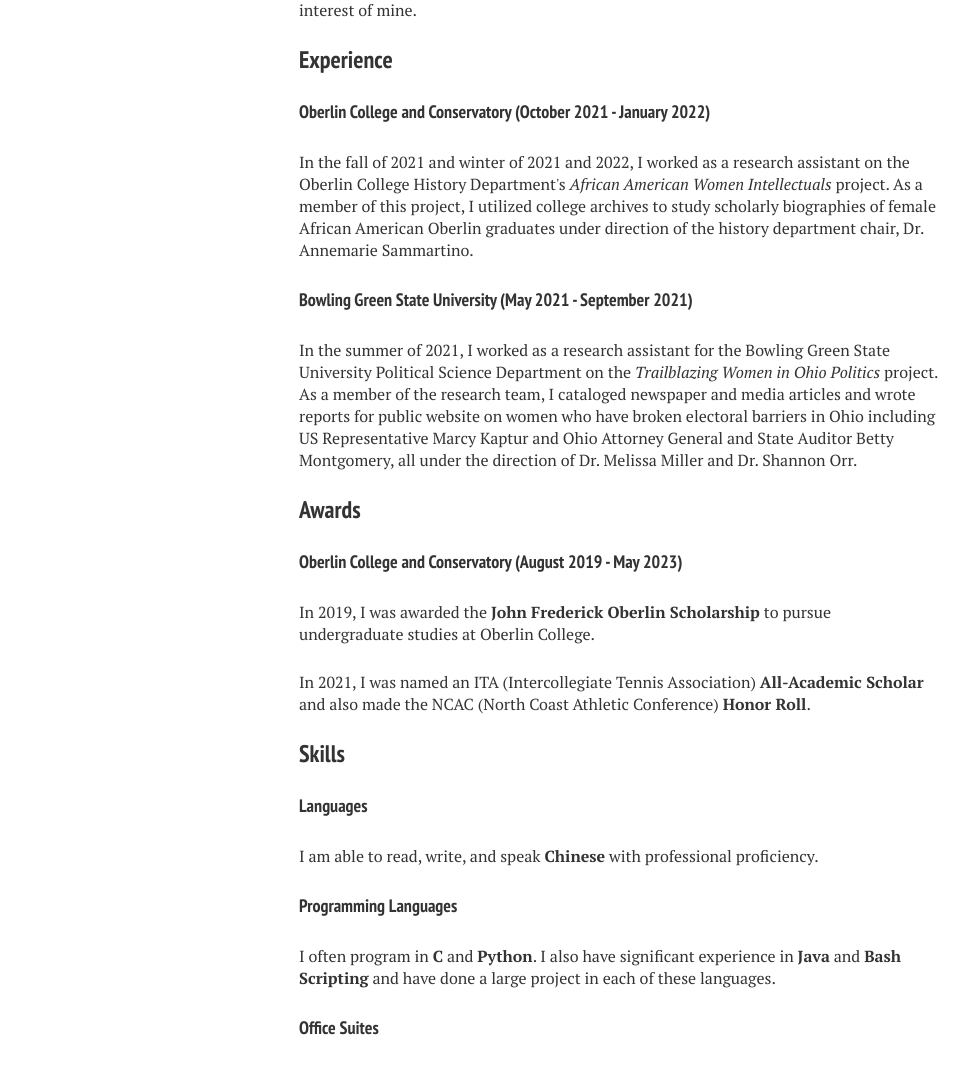
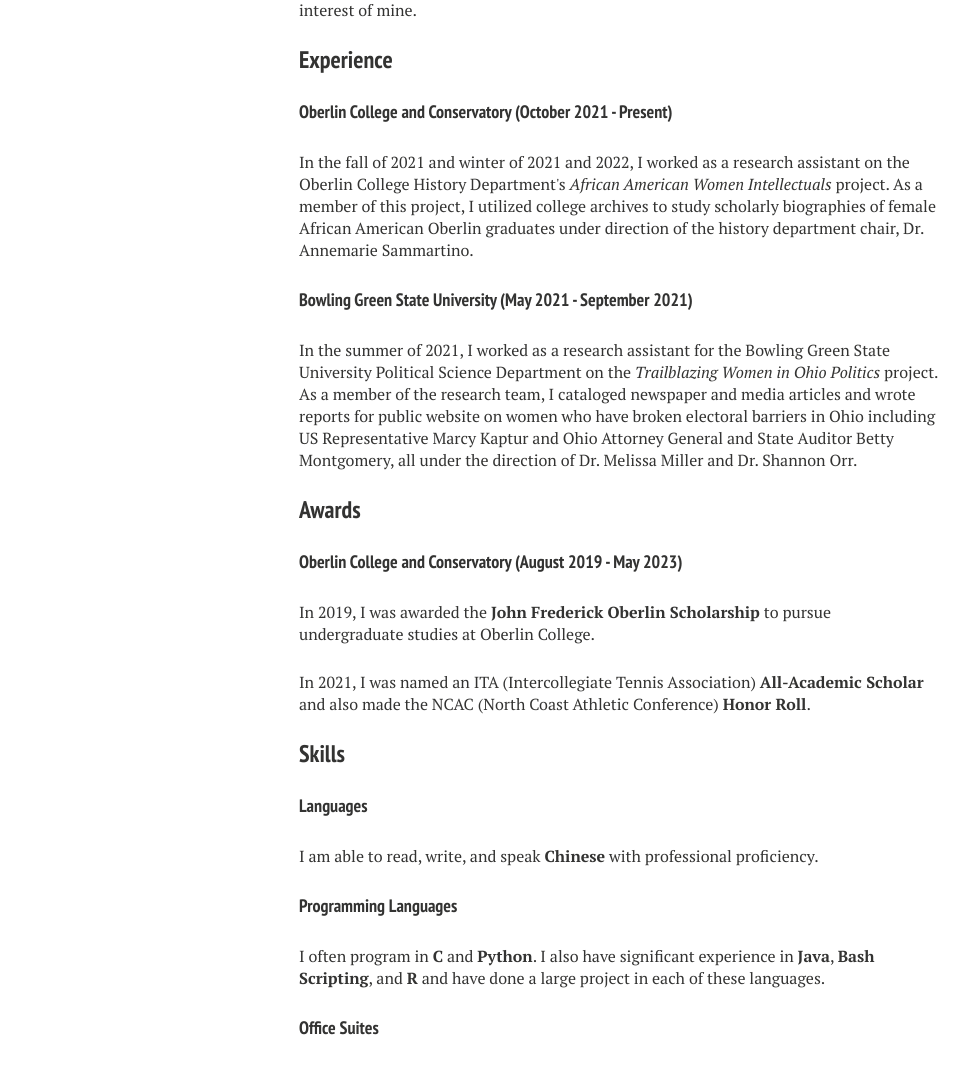
Before and after one commit to nathanenglehart/nathanenglehart.github.io, a Jekyll site: the page built from cv.md, in a window 1280 px wide. Shown: the part 643-1713 px from the top of the page, without its empty margins (21-990 px from the left). Built offline with Jekyll 4.4.1, drawn with Linux system fonts in a browser that asks for light colours; nearby versions of some CDN libraries.

Commit message:
Update cv.html

```diff
--- a/_layouts/cv.html
+++ b/_layouts/cv.html
@@ -61,7 +61,13 @@
 
       <h3>Experience</h3>
 
-      <h4>Oberlin College and Conservatory (October 2021 - January 2022)</h4>
+      <!--
+      <h4>Oberlin College and Conservatory (October 2021 - Present)</h4>
+
+      <p class="paragraph">In the fall of 2021 and winter of 2022, I worked as a tutor for a Data Structures lecture at Oberlin college.</p>
+      -->
+
+      <h4>Oberlin College and Conservatory (October 2021 - Present)</h4>
 
       <p class="paragraph">In the fall of 2021 and winter of 2021 and 2022, I worked as a research assistant on the Oberlin College History Department's <i>African American Women Intellectuals</i> project. As a member of this project, I utilized college archives to study scholarly biographies of female African American Oberlin graduates under direction of the history department chair, Dr. Annemarie Sammartino. </p>
 
@@ -86,7 +92,7 @@
       <h4>Programming Languages</h4>
 
       <!-- <h6>Machine Learning and Deep Learning</h6> <p class="paragraph">Statistical Methods and Optimization Methods.</p> overview of statistical models and algorithms used in machine learning for classification, prediction, clustering, hidden variable modeling, and sequence learning. Fundamentals of probability, Bayesian inference and decision theory, model selection, and stochastic optimization. Modeling approaches include directed and undirected graphs, parametric, nonparametric and semi-parametric mixture models, Hidden Markov Models, and selected non-probabilistic techniques such as Support Vector Machines and Neural Networks. Emphasis throughout is on probabilistic reasoning from data. -->
-      <p class="paragraph">I often program in <strong>C</strong> and <strong>Python</strong>. I also have significant experience in <strong>Java</strong> and <strong>Bash Scripting</strong> and have done a large project in each of these languages. </p>
+      <p class="paragraph">I often program in <strong>C</strong> and <strong>Python</strong>. I also have significant experience in <strong>Java</strong>, <strong>Bash Scripting</strong>, and <strong>R</strong> and have done a large project in each of these languages. </p>
 
       <h4>Office Suites</h4>
 
```
